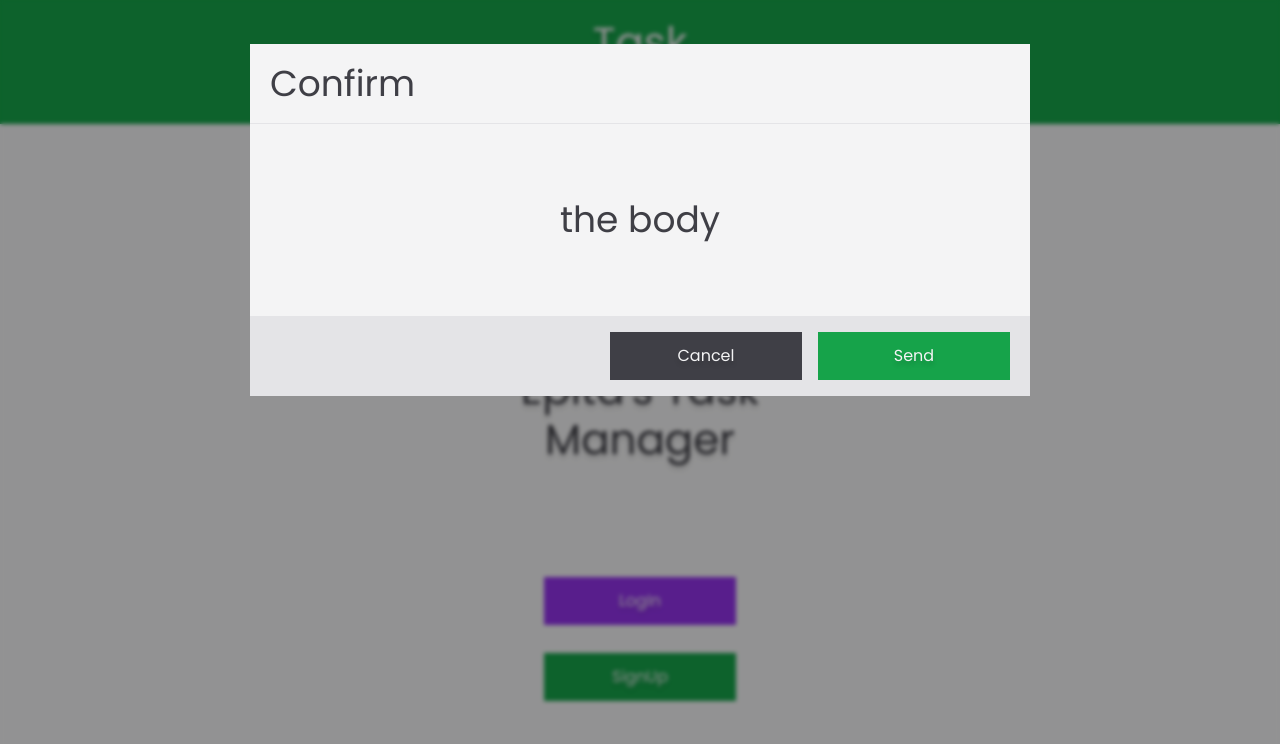
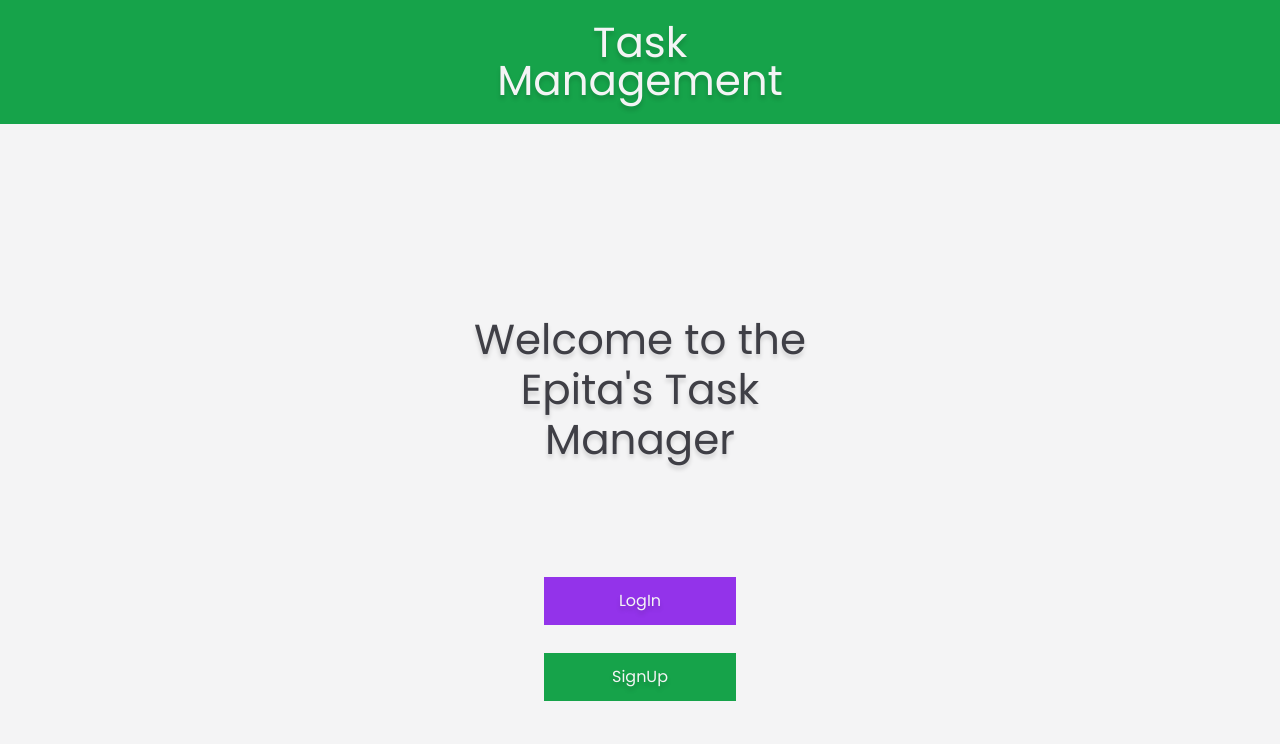
Before and after one commit to lostmart/task-manager, a React (Vite) app: page / in a window 1280 px wide. Shown: the top 744 px of the page. Built offline with nearby package versions, Linux system fonts and the light colour scheme.

Commit message:
new styles and structure

```diff
--- a/package.json
+++ b/package.json
@@ -12,6 +12,7 @@
   "dependencies": {
     "react": "^18.3.1",
     "react-dom": "^18.3.1",
+    "react-icons": "^5.3.0",
     "react-router-dom": "^6.28.0"
   },
   "devDependencies": {
--- a/src/Layout.tsx
+++ b/src/Layout.tsx
@@ -4,13 +4,13 @@
 import router from "./Router.tsx"
 
 // components
-import BannerComp from "./components/BannerComp.tsx"
-import ModalComp from "./components/ModalComp.tsx"
+import BannerComp from "./components/layout/BannerComp.tsx"
+import ModalComp from "./components/layout/ModalComp.tsx"
 
 const Layout = () => {
 	return (
 		<>
-			<ModalComp />
+			<ModalComp show={false} />
 			<BannerComp text="Task Management" />
 			<main className="bg-zinc-100">
 				<React.StrictMode>
--- a/src/components/BannerComp.tsx
+++ b/src/components/layout/BannerComp.tsx
@@ -1,5 +1,5 @@
 import React from "react"
-import { themeStyles } from "../styles"
+import { themeStyles } from "../../styles"
 
 interface BannerProps {
 	text: string
--- a/src/components/ModalComp.tsx
+++ b/src/components/layout/ModalComp.tsx
@@ -1,11 +1,23 @@
-import ButtonComp from "./ButtonComp"
+import { FaXmark } from "react-icons/fa6"
+import ButtonComp from "../ui/ButtonComp"
 
-const ModalComp = () => {
+interface ModalProps {
+	show: boolean
+}
+
+const ModalComp: React.FC<ModalProps> = ({ show }) => {
 	return (
-		<div className="fixed w-full h-full inset-0 z-50 modal-backdrop p-3 ">
+		<div
+			className={`fixed w-full h-full inset-0 z-50 modal-backdrop p-3 ${
+				!show && "hidden"
+			} `}
+		>
 			<div className="w-full max-w-2xl lg:max-w-104 mx-auto my-8 bg-zinc-100">
-				<header className="h-20 border-b text-2xl md:text-3xl lg:text-4xl border-zinc-200 px-5 flex items-center text-zinc-700 relative">
+				<header className="h-20 border-b text-2xl md:text-3xl lg:text-4xl border-zinc-200 px-5 flex items-center justify-between text-zinc-700 relative">
 					Confirm
+					<span>
+						<FaXmark />
+					</span>
 				</header>
 				<div className="p-5 min-h-48 flex items-center justify-center text-2xl md:text-3xl lg:text-4xl text-zinc-700">
 					the body
--- a/src/components/ButtonComp.tsx
+++ b/src/components/ui/ButtonComp.tsx
@@ -1,5 +1,5 @@
 import React from "react"
-import { themeStyles } from "../styles"
+import { themeStyles } from "../../styles"
 
 interface ButtonProps {
 	text: string
--- a/src/pages/ErrorPage.tsx
+++ b/src/pages/ErrorPage.tsx
@@ -1,5 +1,5 @@
 import { useNavigate } from "react-router-dom"
-import ButtonComp from "../components/ButtonComp"
+import ButtonComp from "../components/ui/ButtonComp"
 
 const ErrorPage = () => {
 	const navigate = useNavigate()
--- a/src/pages/Home.tsx
+++ b/src/pages/Home.tsx
@@ -1,4 +1,4 @@
-import ButtonComp from "../components/ButtonComp"
+import ButtonComp from "../components/ui/ButtonComp"
 
 const Home = () => {
 	const logIn = () => {
```
Also changed, not shown: 1 other file (tests, documents, lock files or other folders).
